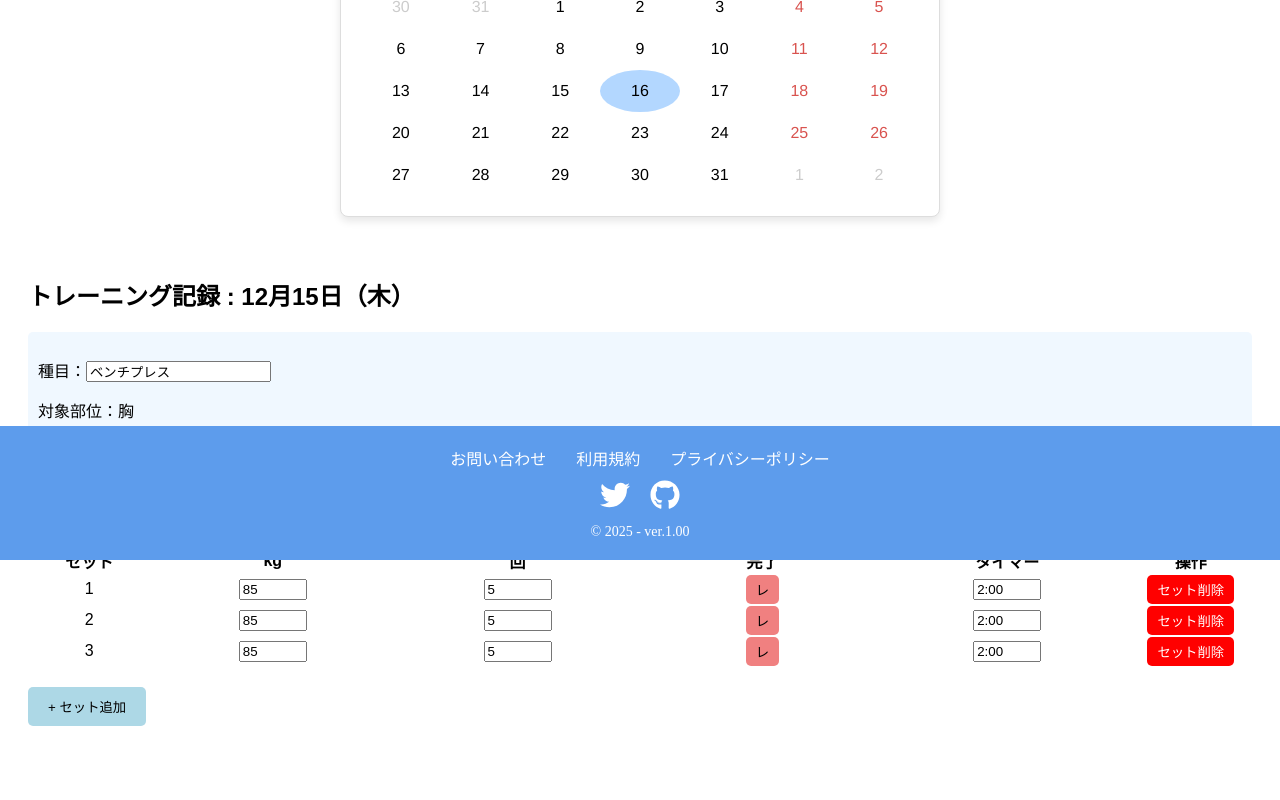
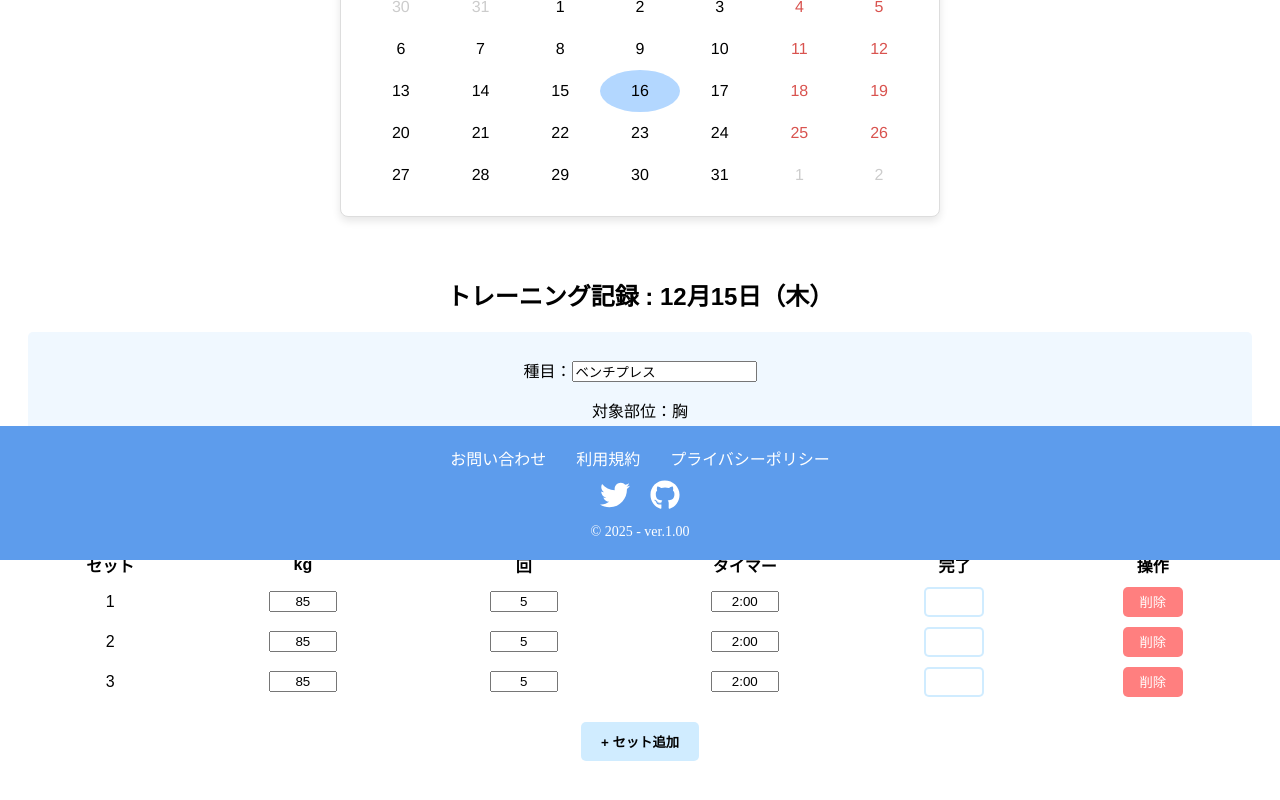
Before and after one commit to michihiro721/diet-maker, a React (Create React App) app in the folder frontend/: page / in a window 1280 px wide. Shown: the part 240-1040 px from the top of the page. Built offline with nearby package versions, Linux system fonts and the light colour scheme.

Commit message:
トレーニング記録の見た目を整えた

```diff
--- /dev/null
+++ b/frontend/src/components/Home/training record.css
@@ -0,0 +1,100 @@
+/* 全体のスタイル */
+.training-record-container {
+    height: 100vh;
+    overflow-y: auto;
+    padding: 20px;
+    font-family: Arial, sans-serif;
+  }
+
+  /* タイトルのスタイル */
+  .training-record-title {
+    text-align: center;
+  }
+
+  /* トレーニング情報のスタイル */
+  .training-info {
+    background-color: #f0f8ff;
+    padding: 10px;
+    border-radius: 5px;
+    text-align: center;
+  }
+
+  /* テーブルのスタイル */
+  .training-table {
+    width: 100%;
+    margin-top: 20px;
+    border-collapse: collapse;
+  }
+
+  .training-table th,
+  .training-table td {
+    text-align: center;
+    padding: 5px;
+  }
+
+  .training-table th {
+    font-weight: bold;
+  }
+
+  .training-table input[type="number"],
+  .training-table input[type="text"] {
+    width: 60px;
+    text-align: center; /* 中央寄せ */
+    -moz-appearance: textfield; /* Firefox用 */
+  }
+
+  .training-table input[type="number"]::-webkit-outer-spin-button,
+  .training-table input[type="number"]::-webkit-inner-spin-button {
+    -webkit-appearance: none; /* Chrome, Safari, Edge用 */
+    margin: 0;
+  }
+
+  .training-table button {
+    border: none;
+    border-radius: 5px;
+    padding: 5px 10px;
+    width: 60px; /* ボタンの幅を統一 */
+    height: 30px; /* ボタンの高さを統一 */
+  }
+
+  .training-table .complete-button {
+    background-color: rgba(162, 217, 255, 0.2);
+    color: black;
+  }
+
+  .training-table .incomplete-button {
+    background-color: white;
+    color: white;
+    border: 2px solid rgba(162, 217, 255, 0.5);
+  }
+
+  .training-table .delete-button {
+    background-color: rgba(255, 0, 0, 0.5); /* 背景色を透過50%に */
+    color: white;
+    transition: background-color 0.3s ease; /* 背景色の変化をスムーズに */
+  }
+
+  .training-table .delete-button:hover {
+    background-color: red; /* ホバー時の背景色 */
+  }
+
+  /* セット追加ボタンのスタイル */
+  .add-set-button-container {
+    text-align: center;
+    margin-top: 20px;
+  }
+
+  .add-set-button {
+    background-color: rgba(162, 217, 255, 0.5); /* ベースカラーを透過50%に */
+    border: none;
+    border-radius: 5px;
+    padding: 10px 20px;
+    cursor: pointer;
+    font-weight: bold; /* 文字を太く */
+    color: black; /* 文字色を黒に */
+    transition: background-color 0.3s ease; /* 背景色の変化をスムーズに */
+  }
+
+  .add-set-button:hover {
+    background-color: rgba(130, 192, 255, 0.5); /* ホバー時の背景色を透過50%に */
+  }
--- a/frontend/src/components/Home/training record.jsx
+++ b/frontend/src/components/Home/training record.jsx
@@ -1,4 +1,5 @@
 import React, { useState } from "react";
+import './training record.css'; // CSSファイルをインポート
 
 const TrainingRecord = () => {
   const [sets, setSets] = useState([
@@ -24,9 +25,9 @@ const TrainingRecord = () => {
   };
 
   return (
-    <div style={{ height: "100vh", overflowY: "auto", padding: "20px", fontFamily: "Arial, sans-serif" }}>
-      <h2>トレーニング記録 : 12月15日（木）</h2>
-      <div style={{ backgroundColor: "#f0f8ff", padding: "10px", borderRadius: "5px" }}>
+    <div className="training-record-container">
+      <h2 className="training-record-title">トレーニング記録 : 12月15日（木）</h2>
+      <div className="training-info">
         <p>
           種目：<input type="text" defaultValue="ベンチプレス" readOnly />
         </p>
@@ -35,70 +36,56 @@ const TrainingRecord = () => {
         <p>消費カロリー：xxxkcal</p>
       </div>
 
-      <table style={{ width: "100%", marginTop: "20px", borderCollapse: "collapse" }}>
+      <table className="training-table">
         <thead>
           <tr>
-            <th style={{ width: "10%" }}>セット</th>
-            <th style={{ width: "20%" }}>kg</th>
-            <th style={{ width: "20%" }}>回</th>
-            <th style={{ width: "20%" }}>完了</th>
-            <th style={{ width: "20%" }}>タイマー</th>
-            <th style={{ width: "10%" }}>操作</th>
+            <th>セット</th>
+            <th>kg</th>
+            <th>回</th>
+            <th>タイマー</th>
+            <th>完了</th>
+            <th>操作</th>
           </tr>
         </thead>
         <tbody>
           {sets.map((set, index) => (
             <tr key={index}>
-              <td style={{ textAlign: "center" }}>{index + 1}</td>
-              <td style={{ textAlign: "center" }}>
+              <td>{index + 1}</td>
+              <td>
                 <input
                   type="number"
                   value={set.weight}
                   onChange={(e) => handleUpdateSet(index, "weight", e.target.value)}
-                  style={{ width: "60px" }}
                 />
               </td>
-              <td style={{ textAlign: "center" }}>
+              <td>
                 <input
                   type="number"
                   value={set.reps}
                   onChange={(e) => handleUpdateSet(index, "reps", e.target.value)}
-                  style={{ width: "60px" }}
                 />
               </td>
-              <td style={{ textAlign: "center" }}>
-                <button
-                  onClick={() => handleUpdateSet(index, "complete", !set.complete)}
-                  style={{
-                    backgroundColor: set.complete ? "lightgreen" : "lightcoral",
-                    border: "none",
-                    borderRadius: "5px",
-                    padding: "5px 10px",
-                  }}
-                >
-                  {set.complete ? "完" : "レ"}
-                </button>
-              </td>
-              <td style={{ textAlign: "center" }}>
+              <td>
                 <input
                   type="text"
                   value={set.timer}
                   onChange={(e) => handleUpdateSet(index, "timer", e.target.value)}
-                  style={{ width: "60px" }}
                 />
               </td>
-              <td style={{ textAlign: "center" }}>
+              <td>
+                <button
+                  onClick={() => handleUpdateSet(index, "complete", !set.complete)}
+                  className={set.complete ? "complete-button" : "incomplete-button"}
+                >
+                  {set.complete ? "レ" : ""}
+                </button>
+              </td>
+              <td>
                 <button
                   onClick={() => handleRemoveSet(index)}
-                  style={{
-                    backgroundColor: "red",
-                    color: "white",
-                    border: "none",
-                    borderRadius: "5px",
-                    padding: "5px 10px",
-                  }}
+                  className="delete-button"
                 >
-                  セット削除
+                  削除
                 </button>
               </td>
             </tr>
@@ -106,19 +93,14 @@ const TrainingRecord = () => {
         </tbody>
       </table>
 
-      <button
-        onClick={handleAddSet}
-        style={{
-          marginTop: "20px",
-          backgroundColor: "lightblue",
-          border: "none",
-          borderRadius: "5px",
-          padding: "10px 20px",
-          cursor: "pointer",
-        }}
-      >
-        + セット追加
-      </button>
+      <div className="add-set-button-container">
+        <button
+          onClick={handleAddSet}
+          className="add-set-button"
+        >
+          + セット追加
+        </button>
+      </div>
     </div>
   );
 };
```
Also changed, not shown: 1 other file (tests, documents, lock files or other folders).
